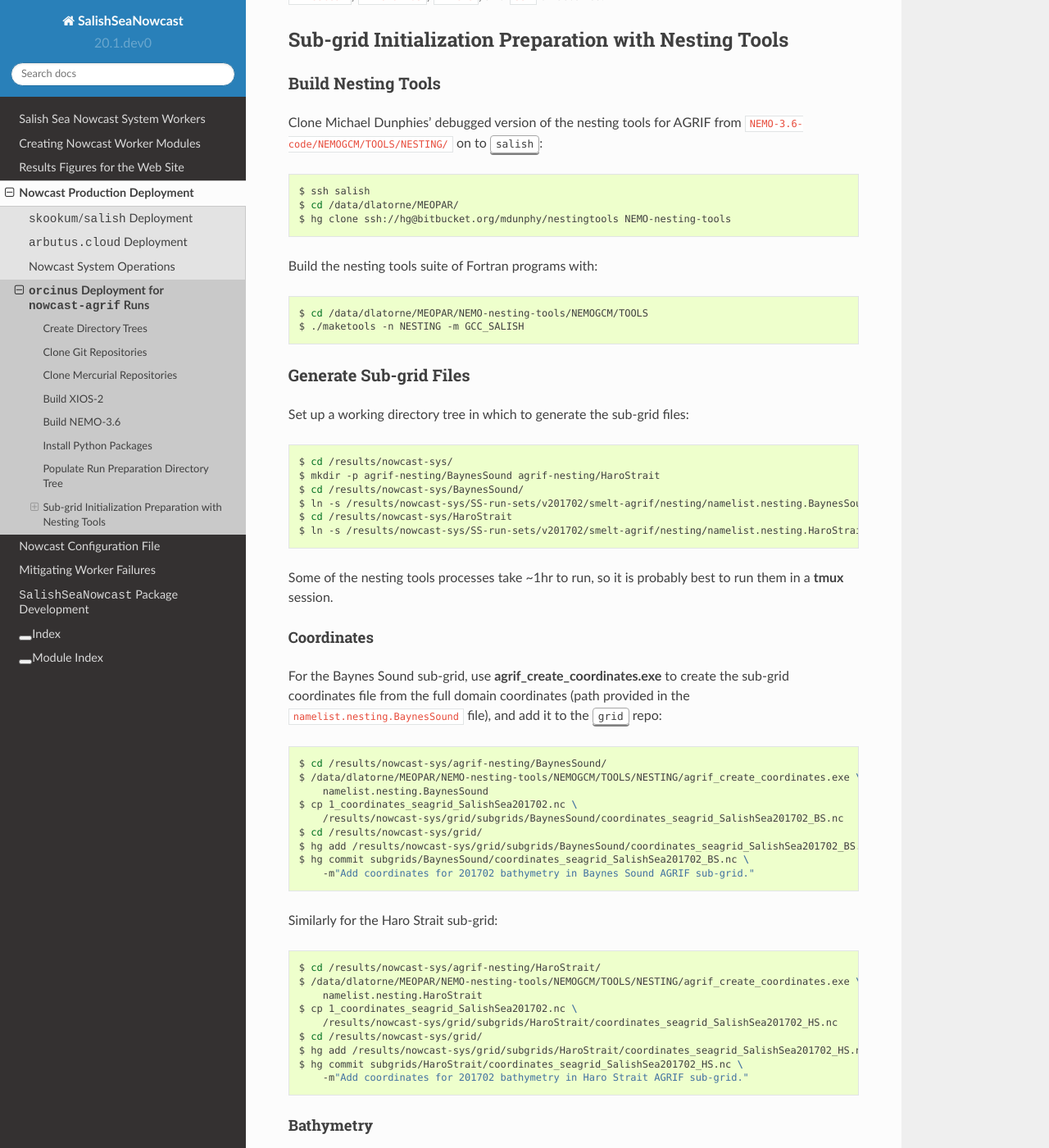
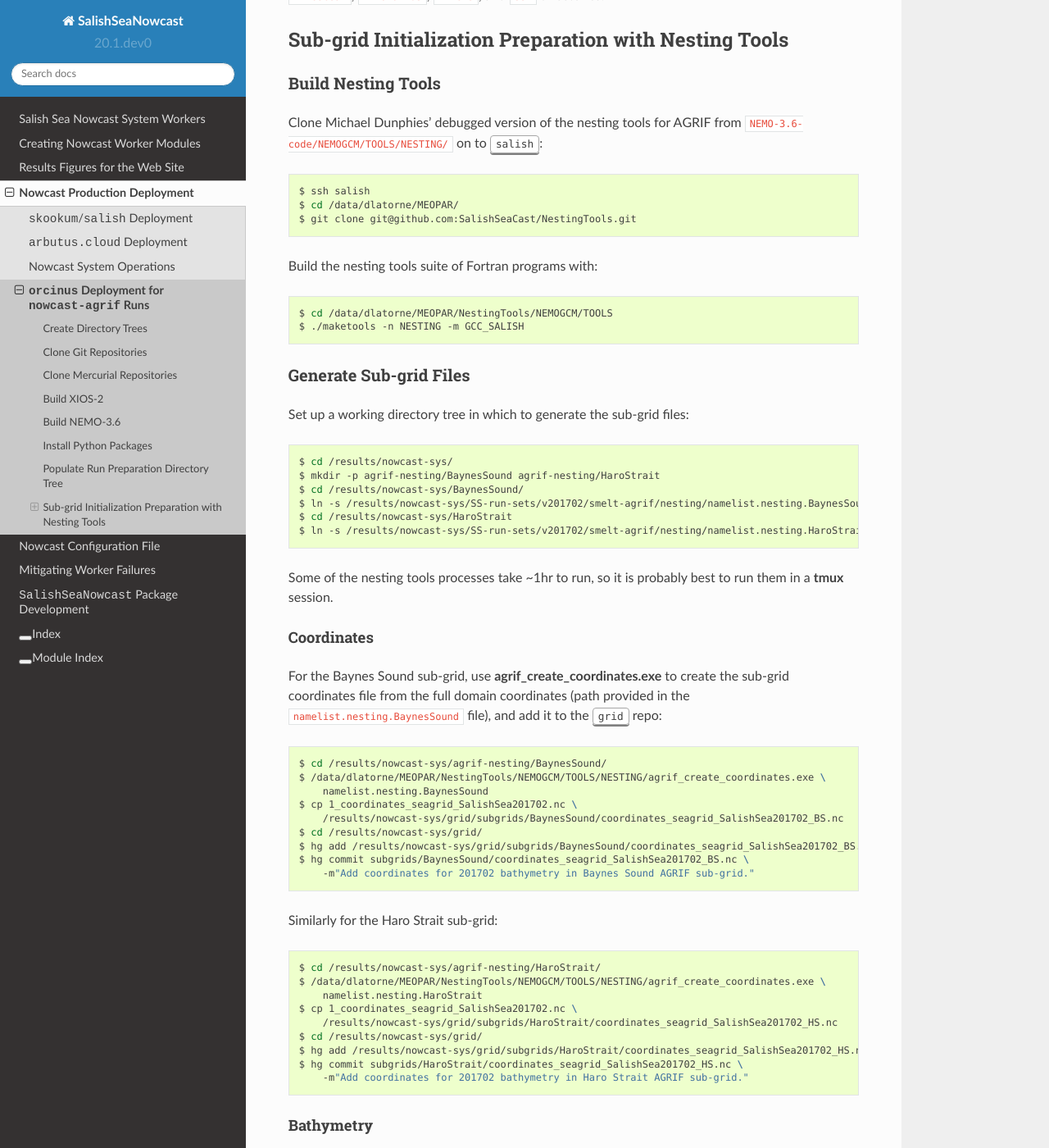
Before and after one commit to SalishSeaCast/SalishSeaNowcast, a Sphinx documentation site: the page built from docs/deployment/orcinus.rst, in a window 1280 px wide and 1400 px high, scrolled down 2449 px. Shown: the whole window at 82% size. Built offline with Sphinx 7.4.7 and the Read the Docs theme 2.0.0, drawn with Linux system fonts in a browser that asks for light colours; some of the changed text lies outside the part shown.

Commit message:
Update orcinus deploy docs re: NestingTools repo
re: migration from Mercurial on Bitbucket to Git on GitHub

```diff
--- a/docs/deployment/orcinus.rst
+++ b/docs/deployment/orcinus.rst
@@ -161,13 +161,13 @@ Clone Michael Dunphies' debugged version of the nesting tools for AGRIF from :fi
 
     $ ssh salish
     $ cd /data/dlatorne/MEOPAR/
-    $ hg clone ssh://hg@bitbucket.org/mdunphy/nestingtools NEMO-nesting-tools
+    $ git clone git@github.com:SalishSeaCast/NestingTools.git
 
 Build the nesting tools suite of Fortran programs with:
 
 .. code-block:: bash
 
-    $ cd /data/dlatorne/MEOPAR/NEMO-nesting-tools/NEMOGCM/TOOLS
+    $ cd /data/dlatorne/MEOPAR/NestingTools/NEMOGCM/TOOLS
     $ ./maketools -n NESTING -m GCC_SALISH
 
 
@@ -200,7 +200,7 @@ and add it to the :kbd:`grid` repo:
 .. code-block:: bash
 
     $ cd /results/nowcast-sys/agrif-nesting/BaynesSound/
-    $ /data/dlatorne/MEOPAR/NEMO-nesting-tools/NEMOGCM/TOOLS/NESTING/agrif_create_coordinates.exe \
+    $ /data/dlatorne/MEOPAR/NestingTools/NEMOGCM/TOOLS/NESTING/agrif_create_coordinates.exe \
         namelist.nesting.BaynesSound
     $ cp 1_coordinates_seagrid_SalishSea201702.nc \
         /results/nowcast-sys/grid/subgrids/BaynesSound/coordinates_seagrid_SalishSea201702_BS.nc
@@ -214,7 +214,7 @@ Similarly for the Haro Strait sub-grid:
 .. code-block:: bash
 
     $ cd /results/nowcast-sys/agrif-nesting/HaroStrait/
-    $ /data/dlatorne/MEOPAR/NEMO-nesting-tools/NEMOGCM/TOOLS/NESTING/agrif_create_coordinates.exe \
+    $ /data/dlatorne/MEOPAR/NestingTools/NEMOGCM/TOOLS/NESTING/agrif_create_coordinates.exe \
         namelist.nesting.HaroStrait
     $ cp 1_coordinates_seagrid_SalishSea201702.nc \
         /results/nowcast-sys/grid/subgrids/HaroStrait/coordinates_seagrid_SalishSea201702_HS.nc
@@ -284,7 +284,7 @@ and upload both files to the appropriate run results directory on :kbd:`orcinus`
 .. code-block:: bash
 
     $ cd /results/nowcast-sys/agrif-nesting/BaynesSound/
-    $ /data/dlatorne/MEOPAR/NEMO-nesting-tools/NEMOGCM/TOOLS/NESTING/agrif_create_restart.exe \
+    $ /data/dlatorne/MEOPAR/NestingTools/NEMOGCM/TOOLS/NESTING/agrif_create_restart.exe \
         namelist.nesting.BaynesSound
     $ scp /results/SalishSea/nowcast-green/12may18/SalishSea_02935440_restart.nc \
         orcinus:/global/scratch/dlatorne/nowcast-agrif/12may18/
@@ -298,7 +298,7 @@ Similarly for the Haro Strait sub-grid:
 .. code-block:: bash
 
     $ cd /results/nowcast-sys/agrif-nesting/HaroStrait/
-    $ /data/dlatorne/MEOPAR/NEMO-nesting-tools/NEMOGCM/TOOLS/NESTING/agrif_create_restart.exe \
+    $ /data/dlatorne/MEOPAR/NestingTools/NEMOGCM/TOOLS/NESTING/agrif_create_restart.exe \
         namelist.nesting.HaroStrait
     $ scp 1_SalishSea_02935440_restart.nc \
         orcinus:/global/scratch/dlatorne/nowcast-agrif/12may18/1_SalishSea_11741760_restart.nc
@@ -319,7 +319,7 @@ and upload both files to the appropriate run results directory on :kbd:`orcinus`
 .. code-block:: bash
 
     $ cd /results/nowcast-sys/agrif-nesting/BaynesSound/
-    $ /data/dlatorne/MEOPAR/NEMO-nesting-tools/NEMOGCM/TOOLS/NESTING/agrif_create_restart_trc.exe \
+    $ /data/dlatorne/MEOPAR/NestingTools/NEMOGCM/TOOLS/NESTING/agrif_create_restart_trc.exe \
         namelist.nesting.BaynesSound
     $ scp /results/SalishSea/nowcast-green/12may18/SalishSea_02935440_restart_trc.nc \
         orcinus:/global/scratch/dlatorne/nowcast-agrif/12may18/
@@ -334,7 +334,7 @@ start by using :program:`agrif_create_restart_trc.exe` to create the sub-grid tr
 .. code-block:: bash
 
     $ cd /results/nowcast-sys/agrif-nesting/HaroStrait/
-    $ /data/dlatorne/MEOPAR/NEMO-nesting-tools/NEMOGCM/TOOLS/NESTING/agrif_create_restart_trc.exe \
+    $ /data/dlatorne/MEOPAR/NestingTools/NEMOGCM/TOOLS/NESTING/agrif_create_restart_trc.exe \
         namelist.nesting.HaroStrait
 
 For some reason :program:`agrif_create_restart_trc.exe` fails to store the variable :kbd:`TRBTRA`
```
